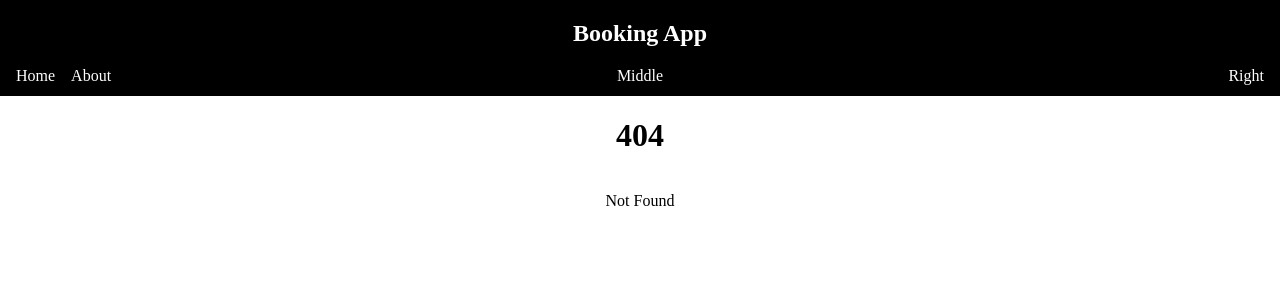
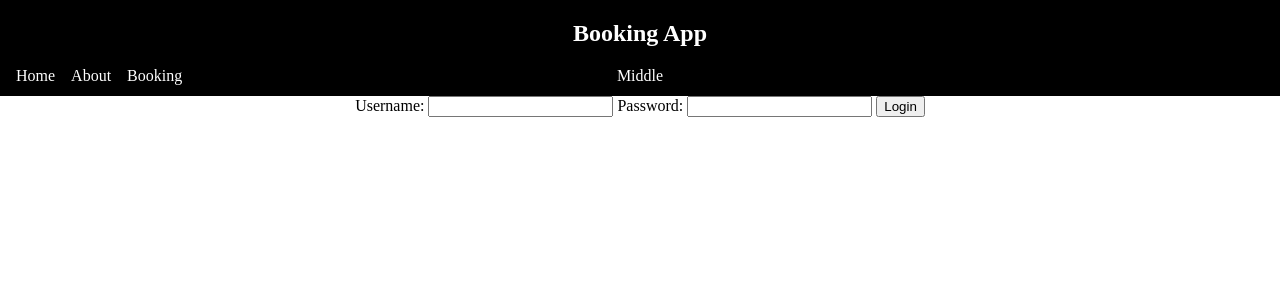
Before and after one commit to oozet/BookingApplication, a SvelteKit app in the folder frontend/: page /login in a window 1280 px wide. Before the commit this address had no page. Shown: the top 300 px of the page. Built offline with nearby package versions, Linux system fonts and the light colour scheme; no server answers.

Commit message:
feat: Tried adding login and booking page. Not sure if it works.

```diff
--- a/frontend/src/components/navbar.svelte
+++ b/frontend/src/components/navbar.svelte
@@ -6,9 +6,9 @@
 		<h1 class="title">Booking App</h1>
 	</div>
 	<div class="bottomnav">
-		<div class="bottom-left"><a href="/">Home</a><a href="/about">About</a></div>
+		<div class="bottom-left"><a href="/">Home</a><a href="/about">About</a><a href="/booking">Booking</a></div>
 		<div class="bottom-middle">Middle</div>
-		<div class="bottom-right">Right</div>
+		<div class="bottom-right"></div>
 	</div>
 </nav>
 
--- /dev/null
+++ b/frontend/src/routes/login/+page.svelte
@@ -0,0 +1,51 @@
+<script lang="ts">
+    import { onMount } from 'svelte';
+    import { login, authStore } from '../../stores/authStore'; // A store to track login state
+
+
+    let user: any;
+    $: authStore.subscribe(value => user = value);
+
+    let username = '';
+    let password = '';
+    let errorMessage = '';
+
+    login(username, password);
+
+    async function handleLogin() {
+        errorMessage = '';
+
+        try {
+            login(username, password);
+        } catch (error: any) {
+            errorMessage = error.message;
+        }
+    }
+</script>
+
+{#if !user}
+<form on:submit|preventDefault={handleLogin}>
+    <label>
+        Username:
+        <input type="text" bind:value={username} required />
+    </label>
+
+    <label>
+        Password:
+        <input type="password" bind:value={password} required />
+    </label>
+
+    {#if errorMessage}
+        <p class="error">{errorMessage}</p>
+    {/if}
+
+    <button type="submit">Login</button>
+</form>
+
+{:else}
+    <p>Welcome, {user.username}!</p>
+{/if}
+
+<style>
+    .error { color: red; }
+</style>
--- /dev/null
+++ b/frontend/src/stores/authStore.ts
@@ -0,0 +1,17 @@
+import { writable } from 'svelte/store';
+
+export const authStore = writable(null); // Stores user session info
+
+export async function login(username: string, password: string) {
+    const response = await fetch('localstorage', {
+        method: 'POST',
+        headers: { 'Content-Type': 'application/json' },
+        body: JSON.stringify({ username, password })
+    });
+
+    if (response.ok) {
+        const data = await response.json();
+        authStore.set(data.user); // Store user session
+        localStorage.setItem('token', data.token); // Save token
+    }
+}
```
Also changed, not shown: frontend/src/routes/booking/+page.svelte (added, +12 -0 lines).
